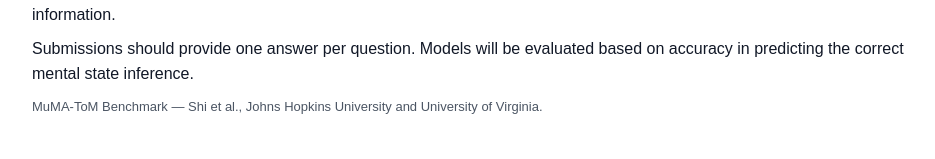
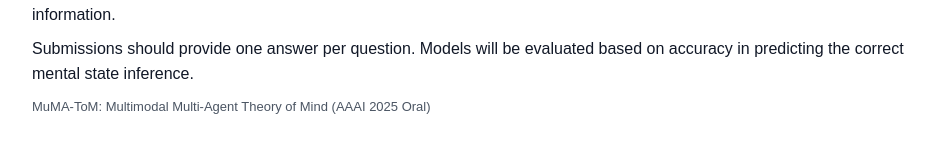
Before and after one commit to MichaelYesuyu/MuMA-ToM-Challenge, a Python web app: template templates/description.html in a window 1280 px wide. Shown: the part 944-1103 px from the top of the page, without its empty margins (148-1083 px from the left). Run offline with Jinja, Linux system fonts and the light colour scheme; the template is opened without the code that fills it, so the values that code supplies are empty.

Commit message:
Revise MuMA-ToM challenge overview and citation

```diff
--- a/templates/description.html
+++ b/templates/description.html
@@ -87,7 +87,7 @@
     </p>
 
     <p style="font-size: 13px; color: #4b5563;">
-      MuMA-ToM Benchmark — Shi et al., Johns Hopkins University and University of Virginia.
+      MuMA-ToM: Multimodal Multi-Agent Theory of Mind (AAAI 2025 Oral)
     </p>
 
   </div>
```
